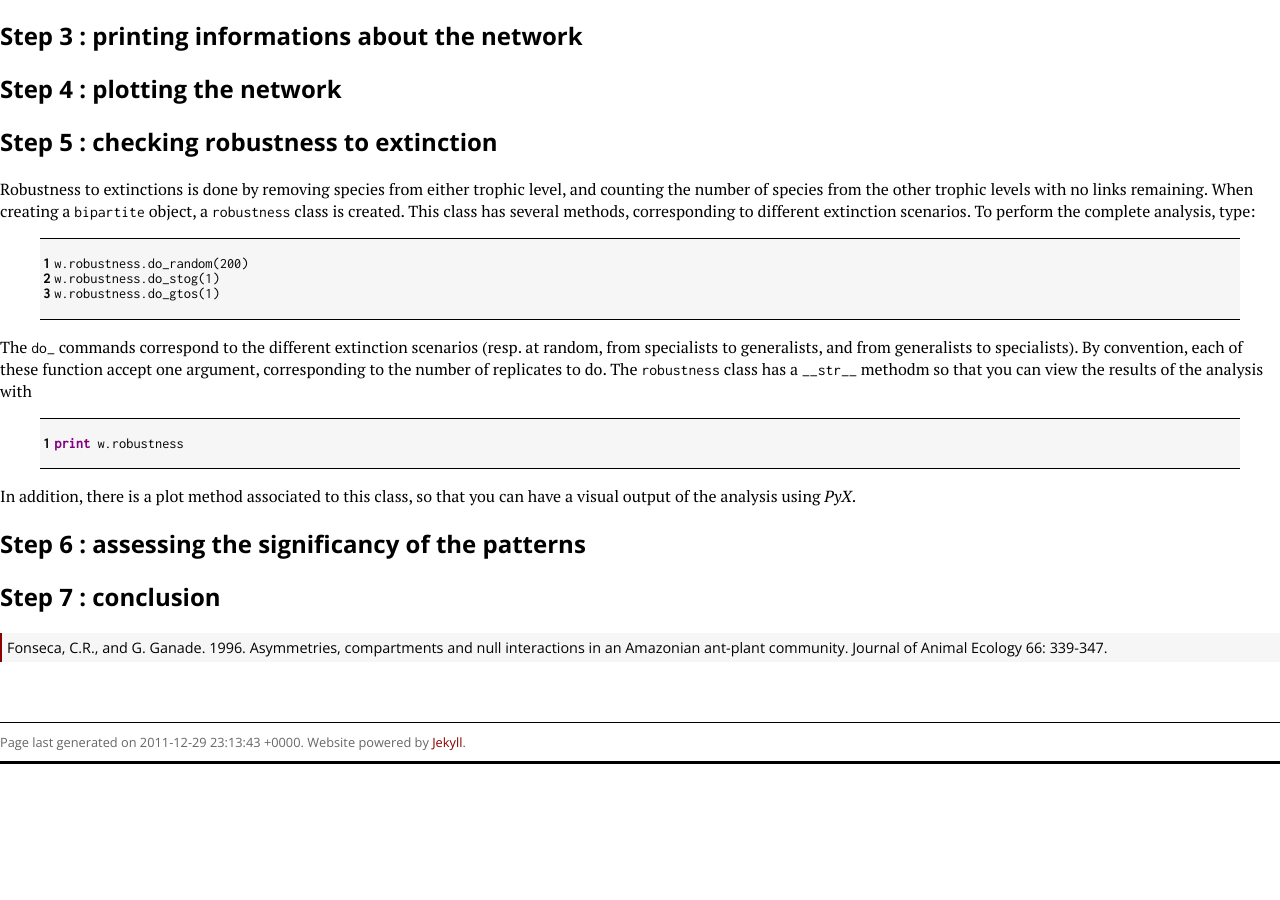
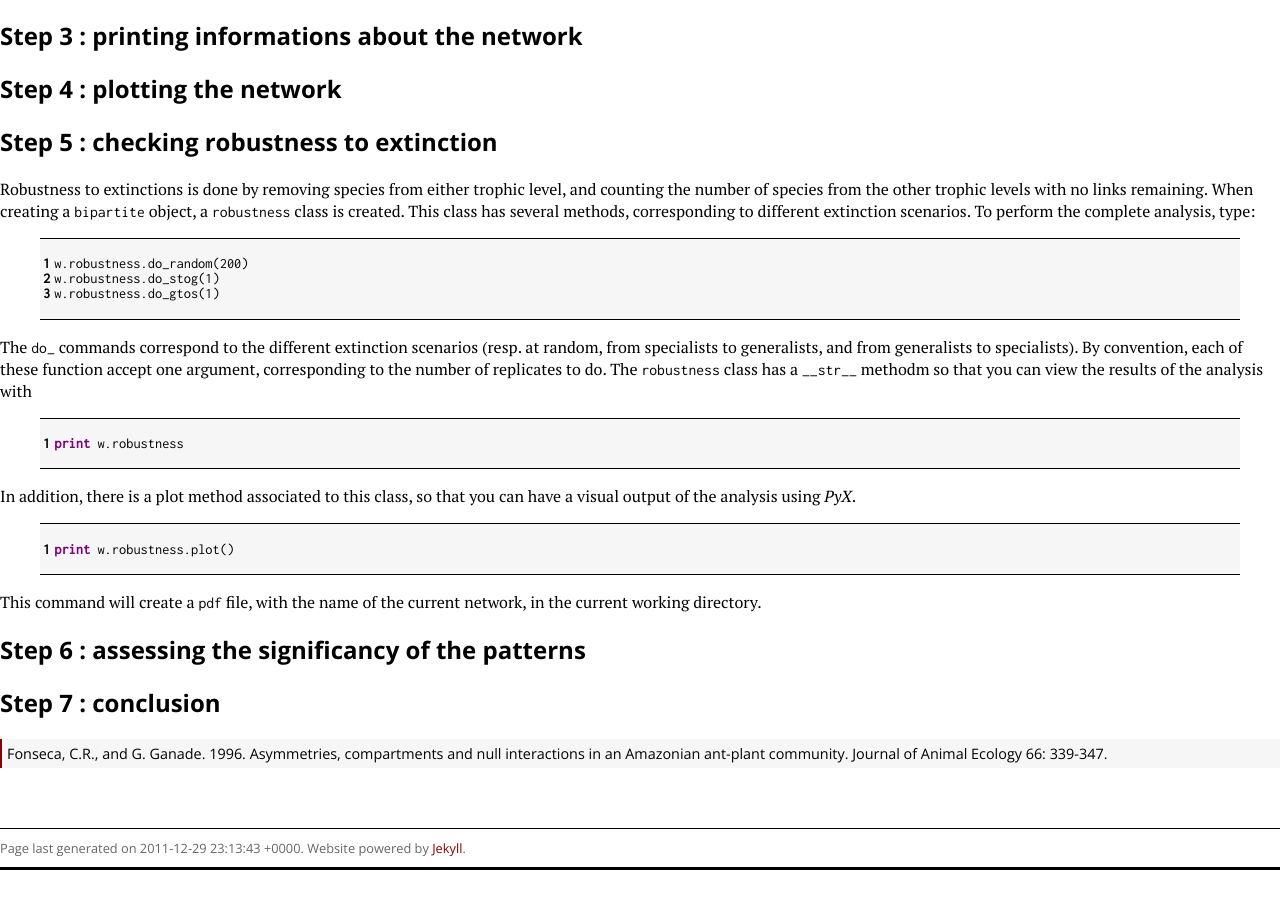
Before and after one commit to tpoisot/bipy, a Jekyll site: the page built from tutorial/index.md, in a window 1280 px wide and 900 px high, scrolled down 921 px. Built offline with Jekyll 4.4.1, drawn with Linux system fonts in a browser that asks for light colours; before the commit the page ends 1715 px from its top, so only the background shows below that.

Commit message:
updates to the tutorial

```diff
--- a/tutorial/index.md
+++ b/tutorial/index.md
@@ -53,6 +53,12 @@ print w.robustness
 
 In addition, there is a plot method associated to this class, so that you can have a visual output of the analysis using *PyX*.
 
+{% highlight python linenos %}
+print w.robustness.plot()
+{% endhighlight %}
+
+This command will create a `pdf` file, with the name of the current network, in the current working directory.
+
 ## Step 6 : assessing the significancy of the patterns
 
 ## Step 7 : conclusion
```
